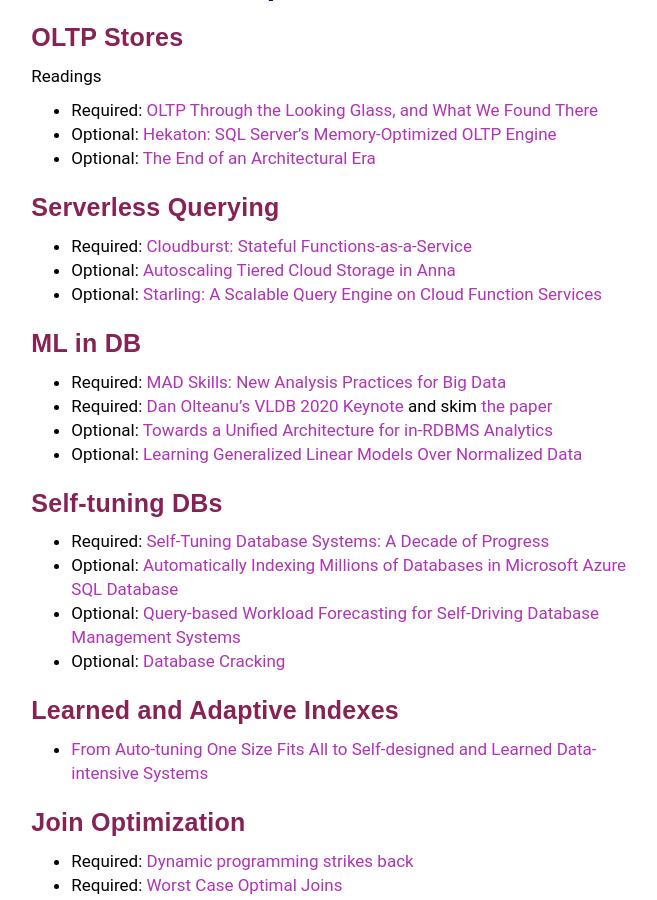
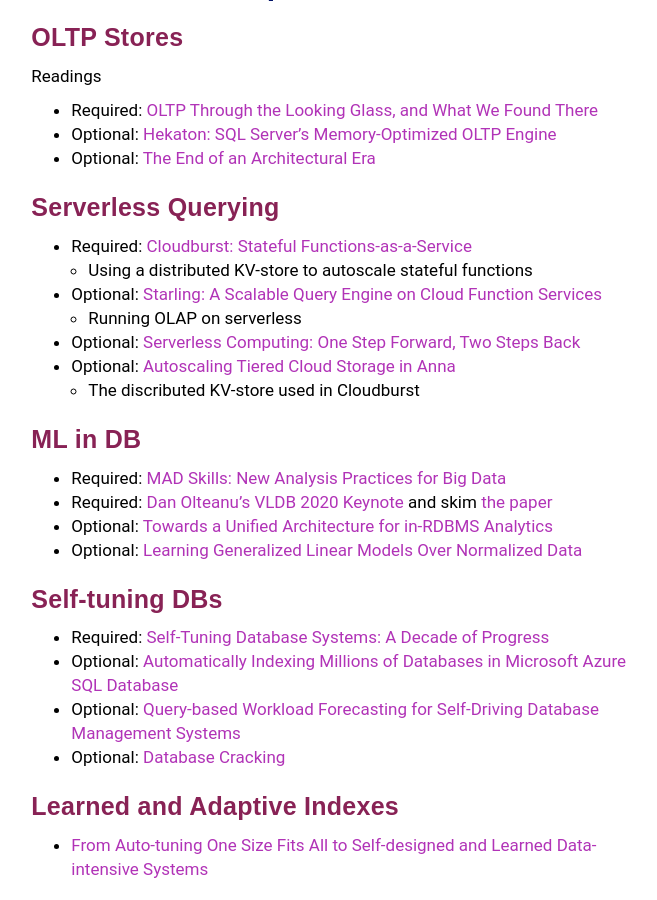
Before and after one commit to w6113/website_fall2020, a Jekyll site: the page built from papers.md, in a window 1280 px wide and 900 px high, scrolled down 7124 px. Shown: the whole window, without its empty margins (293-950 px from the left). Built offline with Jekyll 4.4.1, drawn with Linux system fonts in a browser that asks for light colours; our own code applies the rules of GitHub Pages for plain Markdown files.

Commit message:
lazy commit msg

```diff
--- a/papers.md
+++ b/papers.md
@@ -368,8 +368,12 @@
 ### Serverless Querying
 
 * Required: [Cloudburst: Stateful Functions-as-a-Service](https://arxiv.org/abs/2001.04592)
+  * Using a distributed KV-store to autoscale stateful functions
+* Optional: [Starling: A Scalable Query Engine on Cloud Function Services](https://arxiv.org/pdf/1911.11727.pdf)
+  * Running OLAP on serverless
+* Optional: [Serverless Computing: One Step Forward, Two Steps Back](http://cidrdb.org/cidr2019/papers/p119-hellerstein-cidr19.pdf)
 * Optional: [Autoscaling Tiered Cloud Storage in Anna](https://dsf.berkeley.edu/jmh/papers/anna_vldb_19.pdf)
-* Optional: [Starling: A Scalable Query Engine on Cloud Function Services](https://arxiv.org/pdf/1911.11727.pdf)
+  * The discributed KV-store used in Cloudburst
 
 
 <a name="mlindb" />
```
